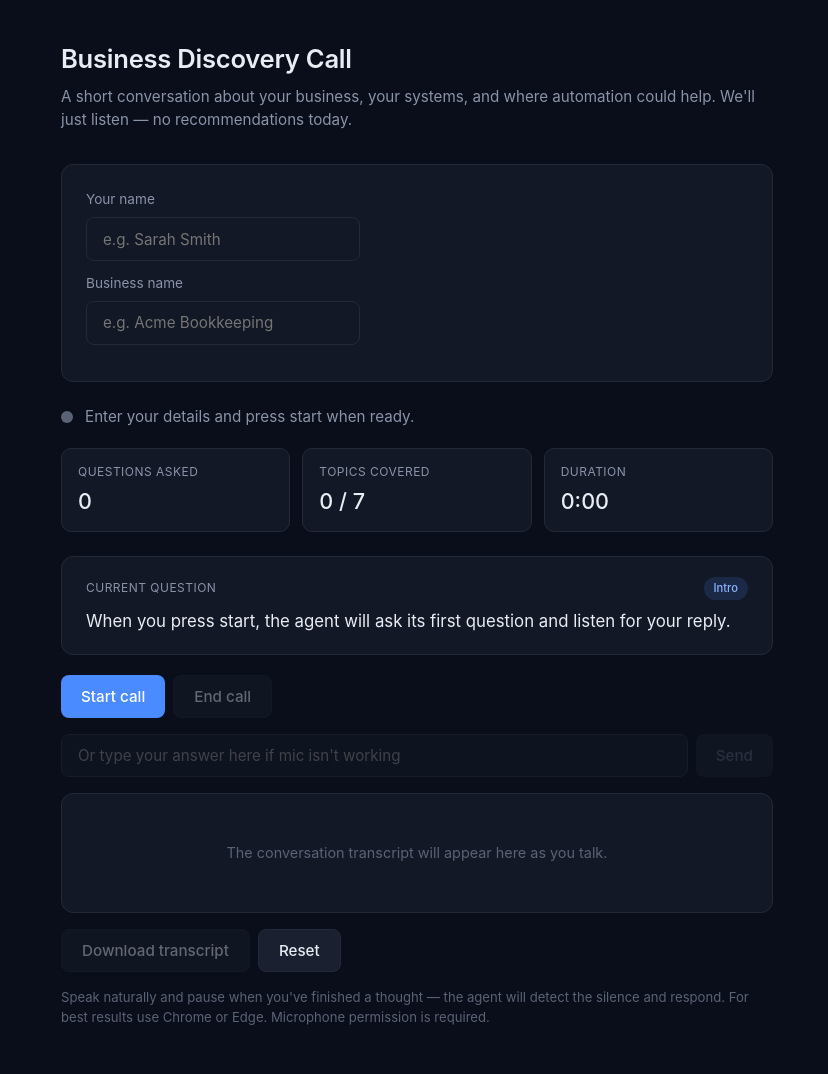
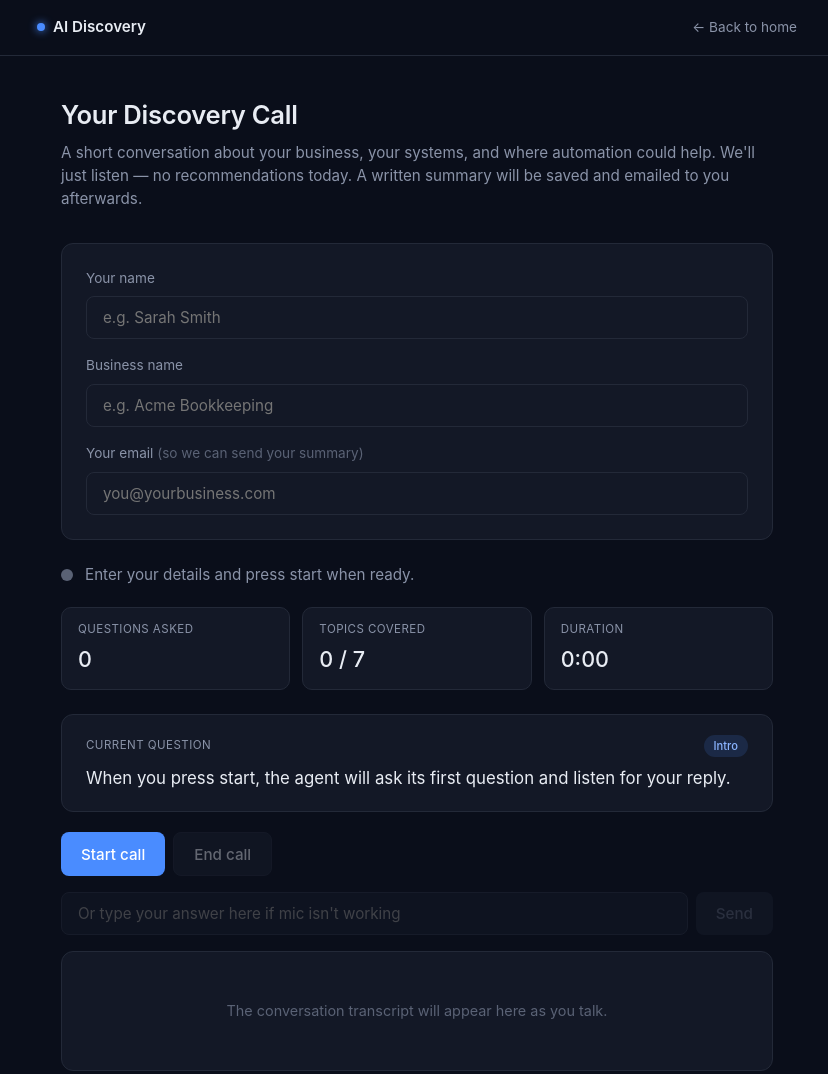
Before and after one commit to Jakes1988Doc/AI-discovery, a website: page call/index.html in a window 1280 px wide. Shown: the top 1074 px of the page, without its empty margins (223-1051 px from the left). Drawn offline with Linux system fonts and the light colour scheme; files whose address does not match are found by name.

Commit message:
Update and rename index.html to index.html

```diff
--- a/public/index.html
+++ b/call/index.html
@@ -3,7 +3,7 @@
 <head>
 <meta charset="UTF-8" />
 <meta name="viewport" content="width=device-width, initial-scale=1.0" />
-<title>Business Discovery Call</title>
+<title>Your Discovery Call — AI Discovery</title>
 <style>
   :root {
     --bg: #0a0e1a;
@@ -29,6 +29,40 @@
     line-height: 1.5;
     min-height: 100vh;
   }
+  .top-bar {
+    border-bottom: 1px solid var(--border);
+    padding: 1rem 1.5rem;
+  }
+  .top-bar-inner {
+    max-width: 760px;
+    margin: 0 auto;
+    display: flex;
+    justify-content: space-between;
+    align-items: center;
+  }
+  .logo {
+    font-size: 0.95rem;
+    font-weight: 600;
+    color: var(--text);
+    text-decoration: none;
+    display: flex;
+    align-items: center;
+    gap: 0.5rem;
+  }
+  .logo-dot {
+    width: 8px;
+    height: 8px;
+    background: var(--accent);
+    border-radius: 50%;
+    box-shadow: 0 0 8px var(--accent);
+  }
+  .back-link {
+    color: var(--text-dim);
+    text-decoration: none;
+    font-size: 0.85rem;
+  }
+  .back-link:hover { color: var(--text); }
+
   .container {
     max-width: 760px;
     margin: 0 auto;
@@ -78,7 +112,7 @@
     padding: 0.85rem 1rem;
   }
   .stat-label {
-    font-size: 0.75rem;
+    font-size: 0.72rem;
     color: var(--text-dim);
     margin: 0 0 0.25rem;
     text-transform: uppercase;
@@ -98,7 +132,7 @@
     margin-bottom: 0.5rem;
   }
   .current-q-label span:first-child {
-    font-size: 0.75rem; color: var(--text-dim);
+    font-size: 0.72rem; color: var(--text-dim);
     text-transform: uppercase; letter-spacing: 0.04em;
   }
   .topic-pill {
@@ -146,7 +180,7 @@
     display: flex; gap: 0.5rem;
     margin-bottom: 1rem;
   }
-  input[type="text"] {
+  input[type="text"], input[type="email"] {
     flex: 1;
     background: var(--panel);
     border: 1px solid var(--border);
@@ -155,12 +189,13 @@
     border-radius: 8px;
     font-size: 0.95rem;
     font-family: inherit;
+    width: 100%;
   }
-  input[type="text"]:focus {
+  input[type="text"]:focus, input[type="email"]:focus {
     outline: none;
     border-color: var(--accent);
   }
-  input[type="text"]:disabled { opacity: 0.5; }
+  input:disabled { opacity: 0.5; }
 
   .transcript {
     background: var(--panel);
@@ -178,10 +213,7 @@
     padding: 2rem 0;
     margin: 0;
   }
-  .turn {
-    padding: 0.6rem 0;
-    border-bottom: 1px solid var(--border);
-  }
+  .turn { padding: 0.6rem 0; border-bottom: 1px solid var(--border); }
   .turn:last-child { border-bottom: none; }
   .turn-meta {
     font-size: 0.7rem;
@@ -204,7 +236,6 @@
     margin-bottom: 1rem;
   }
   .warn:empty { display: none; }
-
   .ok-msg {
     background: rgba(45, 186, 135, 0.12);
     border: 1px solid rgba(45, 186, 135, 0.3);
@@ -236,7 +267,8 @@
     color: var(--text-dim);
     margin-bottom: 0.5rem;
   }
-  .name-prompt input { margin-bottom: 0.75rem; }
+  .name-prompt input { margin-bottom: 1rem; }
+  .name-prompt input:last-child { margin-bottom: 0; }
 
   @media (max-width: 600px) {
     .stats { grid-template-columns: 1fr 1fr; }
@@ -246,10 +278,21 @@
 </style>
 </head>
 <body>
+
+<div class="top-bar">
+  <div class="top-bar-inner">
+    <a href="../" class="logo">
+      <span class="logo-dot"></span>
+      <span>AI Discovery</span>
+    </a>
+    <a href="../" class="back-link">← Back to home</a>
+  </div>
+</div>
+
 <div class="container">
   <header>
-    <h1>Business Discovery Call</h1>
-    <p class="subtitle">A short conversation about your business, your systems, and where automation could help. We'll just listen — no recommendations today.</p>
+    <h1>Your Discovery Call</h1>
+    <p class="subtitle">A short conversation about your business, your systems, and where automation could help. We'll just listen — no recommendations today. A written summary will be saved and emailed to you afterwards.</p>
   </header>
 
   <div id="warn" class="warn"></div>
@@ -260,6 +303,8 @@
     <input type="text" id="client-name" placeholder="e.g. Sarah Smith" />
     <label for="business-name">Business name</label>
     <input type="text" id="business-name" placeholder="e.g. Acme Bookkeeping" />
+    <label for="email">Your email <span style="color: var(--text-faint); font-weight: normal;">(so we can send your summary)</span></label>
+    <input type="email" id="email" placeholder="you@yourbusiness.com" />
   </div>
 
   <div class="status-row">
```
